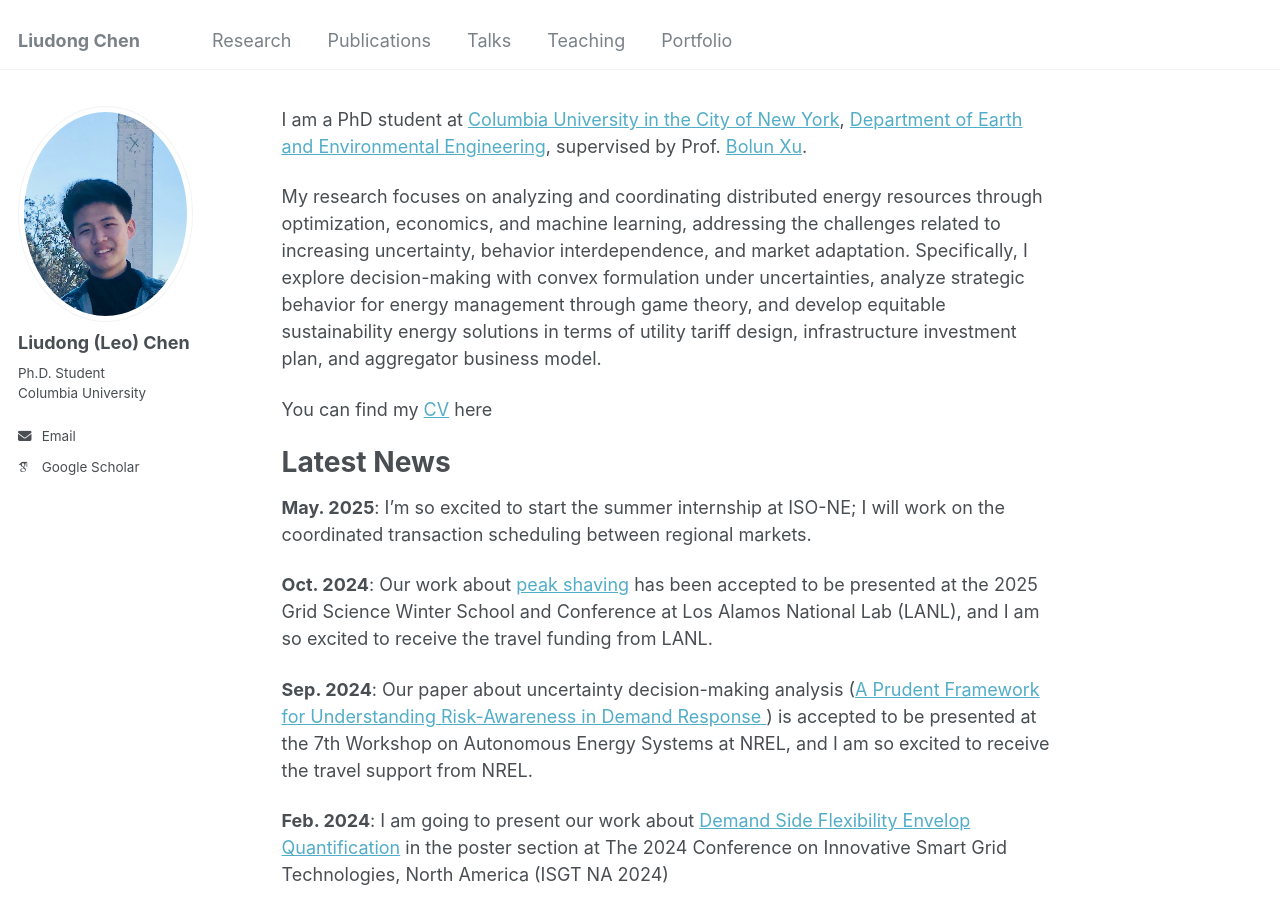
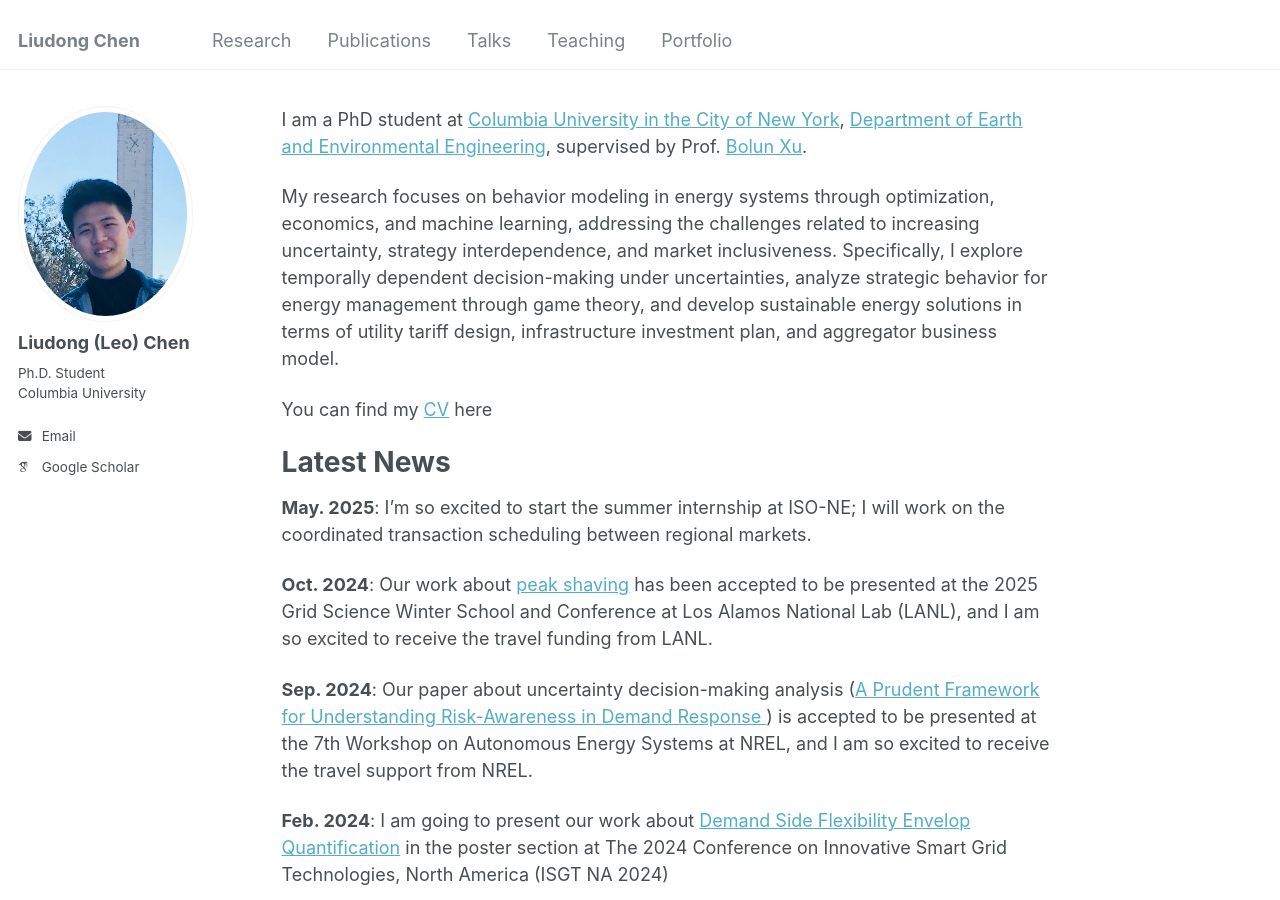
Before and after one commit to liudong-chen/liudong-chen.github.io, a Jekyll site: the page built from _pages/about.md, in a window 1280 px wide and 900 px high. Built offline with Jekyll 4.4.1, drawn with Linux system fonts in a browser that asks for light colours; some web fonts are replaced.

Commit message:
Update about.md
Signed-off-by: liudong-chen <115952987+liudong-chen@users.noreply.github.com>

```diff
--- a/_pages/about.md
+++ b/_pages/about.md
@@ -6,7 +6,7 @@ author_profile: true
 
 I am a PhD student at [Columbia University in the City of New York](https://www.columbia.edu/), [Department of Earth and Environmental Engineering](https://www.eee.columbia.edu/), supervised by Prof. [Bolun Xu](https://bolunxu.github.io/).
 
-My research focuses on analyzing and coordinating distributed energy resources through optimization, economics, and machine learning, addressing the challenges related to increasing uncertainty, behavior interdependence, and market adaptation. Specifically, I explore decision-making with convex formulation under uncertainties, analyze strategic behavior for energy management through game theory, and develop equitable sustainability energy solutions in terms of utility tariff design, infrastructure investment plan, and aggregator business model.
+My research focuses on behavior modeling in energy systems through optimization, economics, and machine learning, addressing the challenges related to increasing uncertainty, strategy interdependence, and market inclusiveness. Specifically, I explore temporally dependent decision-making under uncertainties, analyze strategic behavior for energy management through game theory, and develop sustainable energy solutions in terms of utility tariff design, infrastructure investment plan, and aggregator business model.
 
 You can find my [CV](../assets/CV_Liudong.pdf) here
 
```
